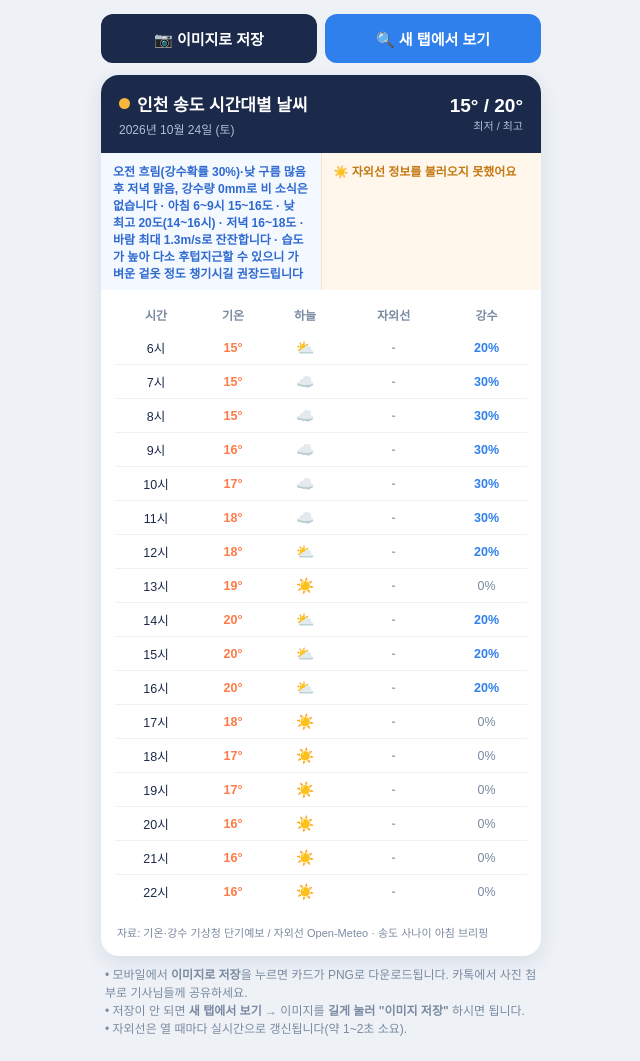
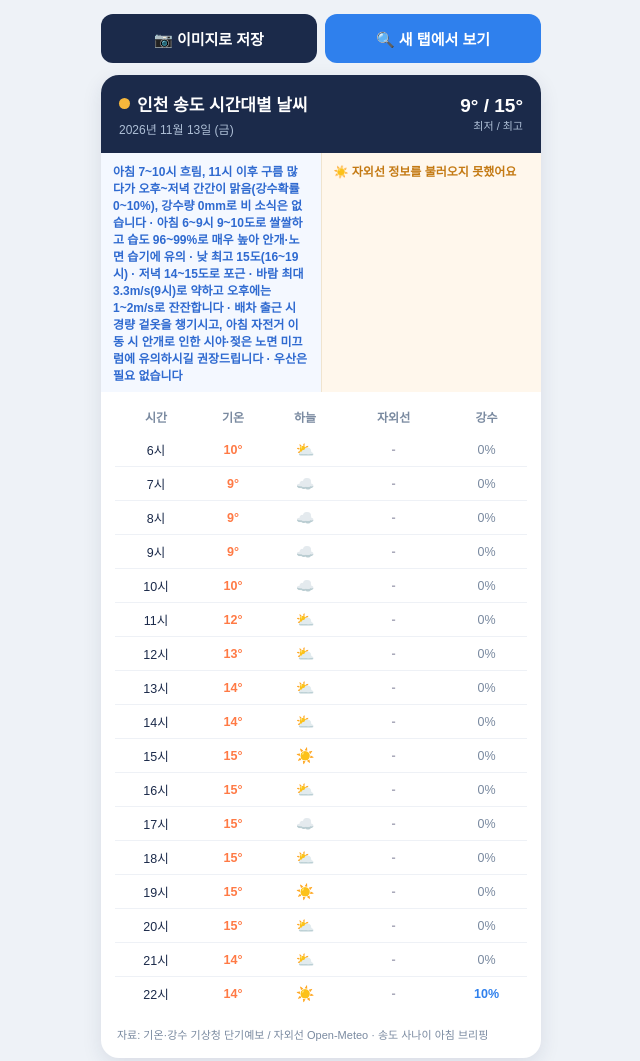
Before and after one commit to bada43131-ai/songdo-weather, a plain HTML site: page index.html in a window 1280 px wide. Shown: the top 1061 px of the page, without its empty margins (319-959 px from the left). Drawn offline with nearby package versions, Linux system fonts and the light colour scheme; no server answers.

Commit message:
Update weather 2026-11-13

```diff
--- a/index.html
+++ b/index.html
@@ -82,12 +82,28 @@
 <script>
 // ===== 기온/강수 데이터 (기상청 단기예보 / 인천 송도) — 매일 07시 자동 갱신 =====
 const DATA = {
-  date: "2026년 10월 24일 (토)",
-  tmin: 15, tmax: 20,
-  note: "오전 흐림(강수확률 30%)·낮 구름 많음 후 저녁 맑음, 강수량 0mm로 비 소식은 없습니다 · 아침 6~9시 15~16도 · 낮 최고 20도(14~16시) · 저녁 16~18도 · 바람 최대 1.3m/s로 잔잔합니다 · 습도가 높아 다소 후텁지근할 수 있으니 가벼운 겉옷 정도 챙기시길 권장드립니다",
+  date: "2026년 11월 13일 (금)",
+  tmin: 9, tmax: 15,
+  note: "아침 7~10시 흐림, 11시 이후 구름 많다가 오후~저녁 간간이 맑음(강수확률 0~10%), 강수량 0mm로 비 소식은 없습니다 · 아침 6~9시 9~10도로 쌀쌀하고 습도 96~99%로 매우 높아 안개·노면 습기에 유의 · 낮 최고 15도(16~19시) · 저녁 14~15도로 포근 · 바람 최대 3.3m/s(9시)로 약하고 오후에는 1~2m/s로 잔잔합니다 · 배차 출근 시 경량 겉옷을 챙기시고, 아침 자전거 이동 시 안개로 인한 시야·젖은 노면 미끄럼에 유의하시길 권장드립니다 · 우산은 필요 없습니다",
   // [시, 기온, 하늘(1맑음 3구름많음 4흐림), 강수확률%, 강수량mm]
   rows: [
-    [6,15,3,20,0],[7,15,4,30,0],[8,15,4,30,0],[9,16,4,30,0],[10,17,4,30,0],[11,18,4,30,0],[12,18,3,20,0],[13,19,1,0,0],[14,20,3,20,0],[15,20,3,20,0],[16,20,3,20,0],[17,18,1,0,0],[18,17,1,0,0],[19,17,1,0,0],[20,16,1,0,0],[21,16,1,0,0],[22,16,1,0,0]
+    [6,10,3,0,0],
+    [7,9,4,0,0],
+    [8,9,4,0,0],
+    [9,9,4,0,0],
+    [10,10,4,0,0],
+    [11,12,3,0,0],
+    [12,13,3,0,0],
+    [13,14,3,0,0],
+    [14,14,3,0,0],
+    [15,15,1,0,0],
+    [16,15,3,0,0],
+    [17,15,4,0,0],
+    [18,15,3,0,0],
+    [19,15,1,0,0],
+    [20,15,3,0,0],
+    [21,14,3,0,0],
+    [22,14,1,10,0]
   ]
 };
 const SKY = {1:"☀️",3:"⛅",4:"☁️"};
```
